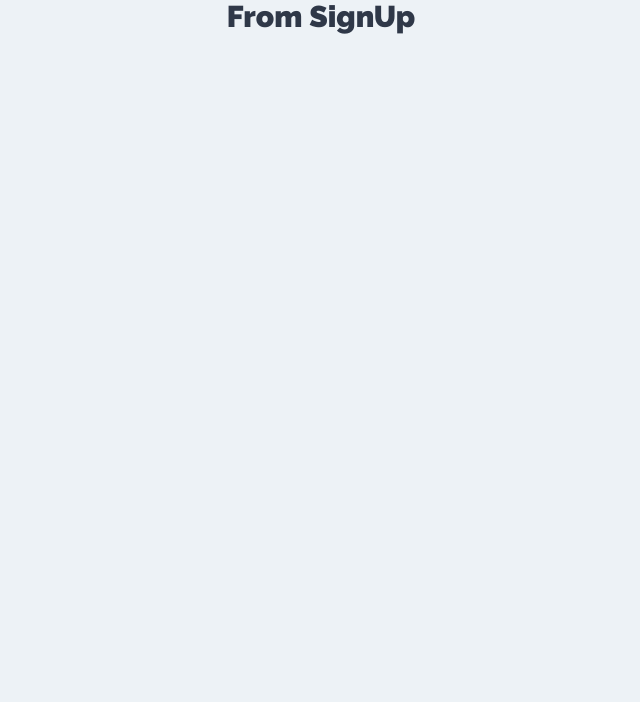
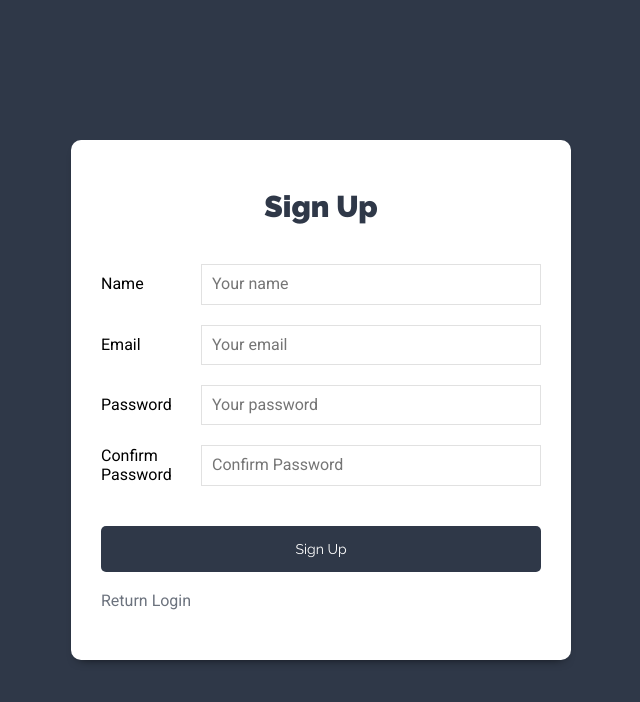
Before and after one commit to JuanJose21/mern-projects-tasks, a React (Create React App) app in the folder client/: page /sign-up in a window 1280 px wide. Shown: the top 702 px of the page, without its empty margins (319-959 px from the left). Built offline with nearby package versions, Linux system fonts and the light colour scheme.

Commit message:
add components to auth

```diff
--- a/client/package.json
+++ b/client/package.json
@@ -8,6 +8,7 @@
     "@testing-library/user-event": "^7.1.2",
     "react": "^16.13.1",
     "react-dom": "^16.13.1",
+    "react-router-dom": "^5.2.0",
     "react-scripts": "3.4.1"
   },
   "scripts": {
--- a/client/public/index.html
+++ b/client/public/index.html
@@ -3,17 +3,15 @@
 
   <head>
     <meta charset="utf-8" />
-    <link rel="icon" href="% PUBLIC_URL% / favicon.ico" />
     <meta name="viewport" content="ancho = ancho del dispositivo, escala inicial = 1" />
     <meta name="theme-color" content="# 000000" />
     <meta nombre="descripción" content="Sitio web creado con create-react-app" />
     <link rel="apple-touch-icon" href="logo192.png" />
 
-    <link rel="manifest" href="% PUBLIC_URL% / manifest.json" />
     <link rel="stylesheet" href="https://cdnjs.cloudflare.com/ajax/libs/normalize/8.0.1/normalize.min.css">
     <link href="https://fonts.googleapis.com/css?family=Raleway:400,900|Roboto:300,400,700&display=swap"
       rel="stylesheet">
-    <title> MERNTasks </title>
+    <title> MERN Tasks </title>
   </head>
   <cuerpo>
     <noscript> Debe habilitar JavaScript para ejecutar esta aplicación. </noscript>
--- a/client/src/components/auth/Login.js
+++ b/client/src/components/auth/Login.js
@@ -1,8 +1,69 @@
-import React from 'react'
+import React, { useState } from 'react';
+import { Link } from 'react-router-dom';
 
 const Login = () => {
+
+    // state to login
+    const [user, saveUser] = useState({
+        email: '',
+        password: ''
+    });
+
+    // get user
+    const { email, password } = user;
+
+    const onChangeLogin = (e) => {
+        saveUser({
+            ...user,
+            [e.target.name]: e.target.value
+        });
+    }
+
+    const submitLogin = (e) => {
+        e.preventDefault();
+
+    }
+
     return (
-        <h1>From Login</h1>
+        <div className="form-usuario">
+            <div className="contenedor-form sombra-dark">
+                <h1>Login</h1>
+
+                <form onSubmit={submitLogin}>
+                    <div className="campo-form">
+                        <label htmlFor="email">Email</label>
+                        <input
+                            type="email"
+                            id="email"
+                            name="email"
+                            placeholder="Your email"
+                            value={email}
+                            onChange={onChangeLogin}
+                        />
+                    </div>
+                    <div className="campo-form">
+                        <label htmlFor="password">Password</label>
+                        <input
+                            type="password"
+                            id="password"
+                            name="password"
+                            placeholder="Your password"
+                            value={password}
+                            onChange={onChangeLogin}
+                        />
+                    </div>
+
+                    <div className="campo-form">
+                        <input type="submit" className="btn btn-primario btn-block" value="Login" />
+                    </div>
+
+                </form>
+
+                <Link to={'/sign-up'} className="enlace-cuenta">
+                    Sign up
+                </Link>
+            </div>
+        </div>
     );
 }
 
--- a/client/src/components/auth/SignUp.js
+++ b/client/src/components/auth/SignUp.js
@@ -1,8 +1,94 @@
-import React from 'react'
+import React, { useState } from 'react';
+import { Link } from 'react-router-dom';
 
 const SignUp = () => {
+
+    // state to register
+    const [user, saveUser] = useState({
+        email: '',
+        password: '',
+        name: '',
+        confirmPassword: ''
+    });
+
+    // get user
+    const { email, password, name, confirmPassword } = user;
+
+    const onChangeSignUp = (e) => {
+        saveUser({
+            ...user,
+            [e.target.name]: e.target.value
+        });
+    }
+
+    const submitSignUp = (e) => {
+        e.preventDefault();
+
+    }
+
     return (
-        <h1>From SignUp</h1>
+        <div className="form-usuario">
+            <div className="contenedor-form sombra-dark">
+                <h1>Sign Up</h1>
+
+                <form onSubmit={submitSignUp}>
+                    <div className="campo-form">
+                        <label htmlFor="name">Name</label>
+                        <input
+                            type="text"
+                            id="name"
+                            name="name"
+                            placeholder="Your name"
+                            value={name}
+                            onChange={onChangeSignUp}
+                        />
+                    </div>
+                    <div className="campo-form">
+                        <label htmlFor="email">Email</label>
+                        <input
+                            type="email"
+                            id="email"
+                            name="email"
+                            placeholder="Your email"
+                            value={email}
+                            onChange={onChangeSignUp}
+                        />
+                    </div>
+                    <div className="campo-form">
+                        <label htmlFor="password">Password</label>
+                        <input
+                            type="password"
+                            id="password"
+                            name="password"
+                            placeholder="Your password"
+                            value={password}
+                            onChange={onChangeSignUp}
+                        />
+                    </div>
+
+                    <div className="campo-form">
+                        <label htmlFor="confirmPassword">Confirm Password</label>
+                        <input
+                            type="password"
+                            id="confirmPassword"
+                            name="confirmPassword"
+                            placeholder="Confirm Password"
+                            value={confirmPassword}
+                            onChange={onChangeSignUp}
+                        />
+                    </div>
+
+                    <div className="campo-form">
+                        <input type="submit" className="btn btn-primario btn-block" value="Sign Up" />
+                    </div>
+
+                </form>
+
+                <Link to={'/'} className="enlace-cuenta">
+                    Return Login
+                </Link>
+            </div>
+        </div>
     );
 }
 
--- a/client/src/index.css
+++ b/client/src/index.css
@@ -68,7 +68,7 @@ a {
   margin-top: 2rem;
   font-family: var(--headingFont);
   padding: 1.5rem;
-  font-size: 1.4;
+  font-size: 1.4rem;
   font-weight: 400;
   border-radius: .5rem;
   border: none;
```
Also changed, not shown: 1 other file (tests, documents, lock files or other folders).
